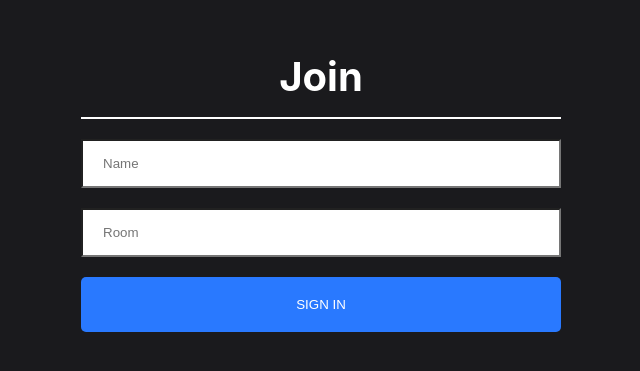
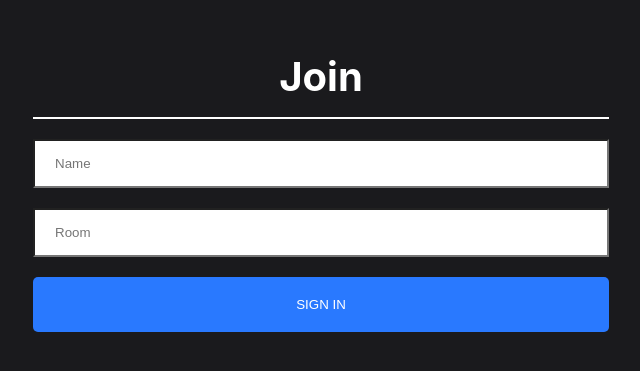
Before and after one commit to bemfes/real-time-chat, a React (Vite) app in the folder client/: page / in a window 1280 px wide. Shown: the part 211-582 px from the top of the page, without its empty margins (319-959 px from the left). Built offline with nearby package versions, Linux system fonts and the light colour scheme.

Commit message:
feat: add media query for 1299 breakpoint

```diff
--- a/client/src/index.css
+++ b/client/src/index.css
@@ -35,6 +35,11 @@ body {
   min-height: 100vh;
 }
 
+@media(max-width: 1299px) {
+  #root {
+    width: 95%;
+  }
+}
 @media(max-width: 575px) {
   #root {
     width: 100%;
```
